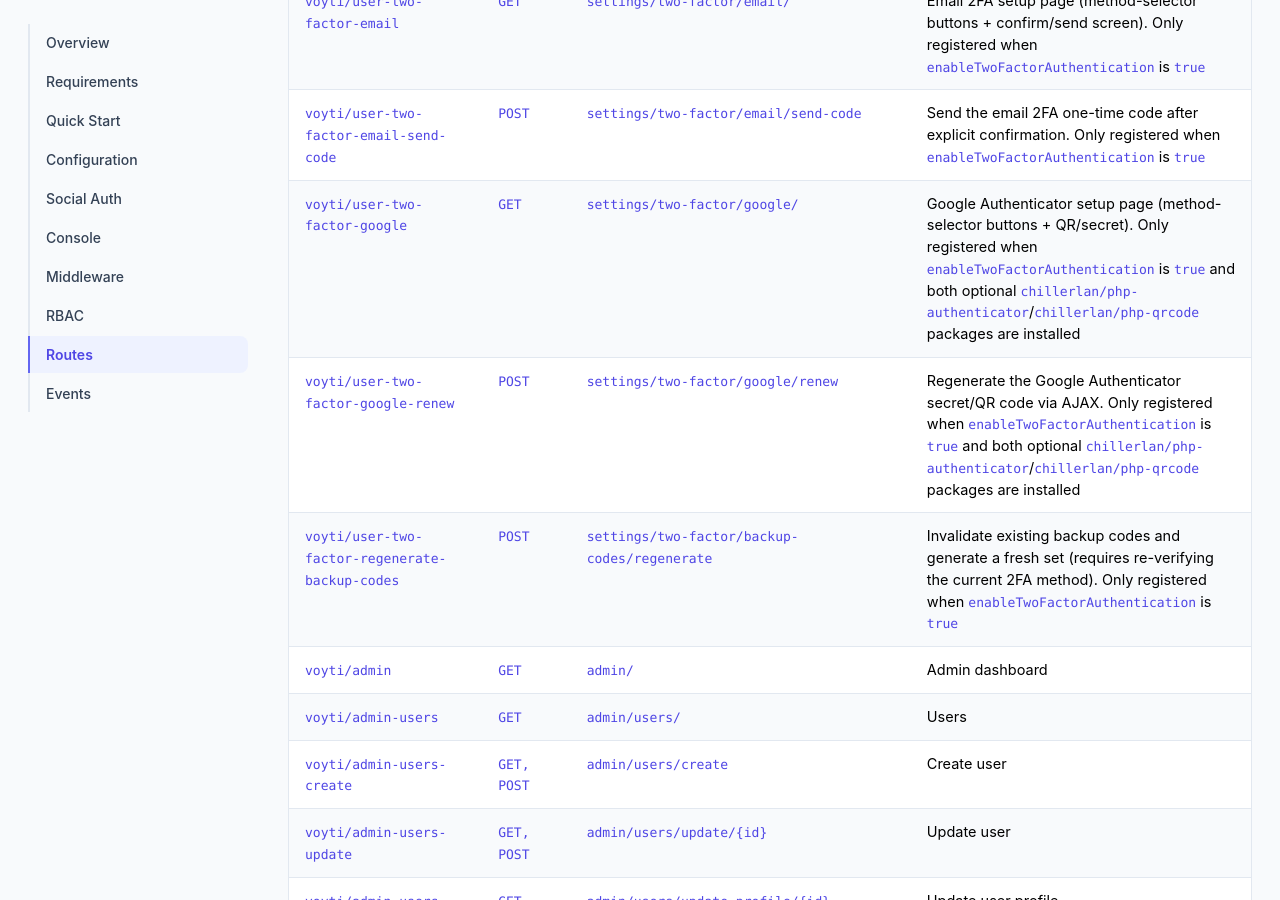
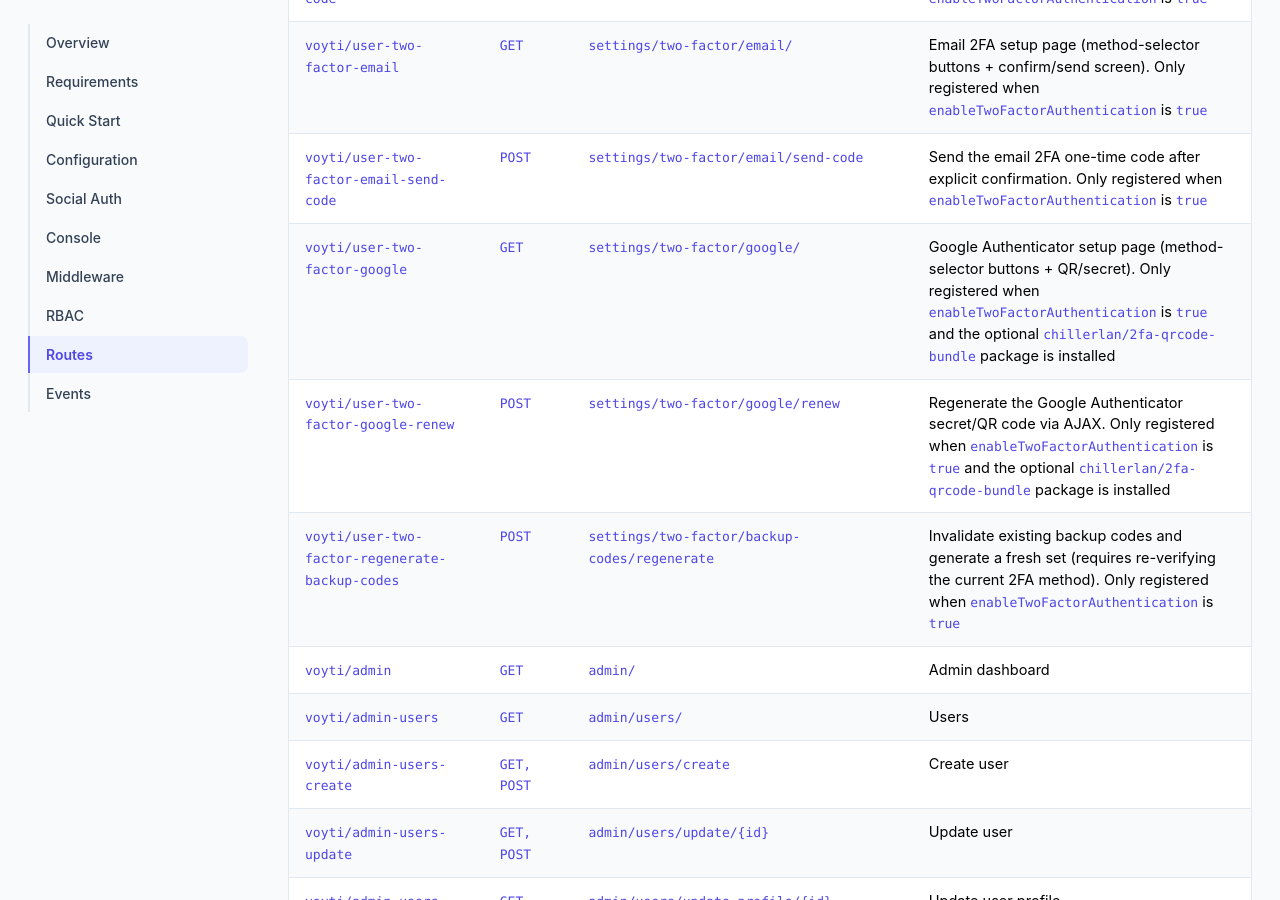
Before and after one commit to YiiRocks/YiiRocks.github.io, a Jekyll site: the page built from voyti/routes/index.html, in a window 1280 px wide and 900 px high, scrolled down 2361 px. Built offline with Jekyll 4.4.1, drawn with Linux system fonts in a browser that asks for light colours; a style sheet for code colours, icons or effects is not loaded.

Commit message:
Update voyti docs for chillerlan/2fa-qrcode-bundle consolidation
Replaces the separate chillerlan/php-authenticator + chillerlan/php-qrcode
install command and route-gating text with the single bundle package.

```diff
--- a/voyti/quick-start/index.html
+++ b/voyti/quick-start/index.html
@@ -17,7 +17,7 @@ title: "Voyti — Quick Start"
             <div class="feature-card">
                 <div class="fw-bold mb-1">Two-Factor Authentication (TOTP)</div>
                 <div class="feature-card__detail">Authenticator app enrollment with QR code provisioning</div>
-                <button type="button" class="copy-btn mb-0" data-clipboard="composer require chillerlan/php-authenticator chillerlan/php-qrcode">composer require chillerlan/php-authenticator chillerlan/php-qrcode</button>
+                <button type="button" class="copy-btn mb-0" data-clipboard="composer require chillerlan/2fa-qrcode-bundle">composer require chillerlan/2fa-qrcode-bundle</button>
             </div>
             <div class="feature-card">
                 <div class="fw-bold mb-1">Social Authentication</div>
--- a/voyti/routes/index.html
+++ b/voyti/routes/index.html
@@ -51,8 +51,8 @@ title: "Voyti — Available Routes"
                     <tr><td><code>voyti/user-two-factor-disable-send-code</code></td><td><code>POST</code></td><td><code>settings/two-factor/disable/send-code</code></td><td>Send the disable-2FA one-time code. Only registered when <code>enableTwoFactorAuthentication</code> is <code>true</code></td></tr>
                     <tr><td><code>voyti/user-two-factor-email</code></td><td><code>GET</code></td><td><code>settings/two-factor/email/</code></td><td>Email 2FA setup page (method-selector buttons + confirm/send screen). Only registered when <code>enableTwoFactorAuthentication</code> is <code>true</code></td></tr>
                     <tr><td><code>voyti/user-two-factor-email-send-code</code></td><td><code>POST</code></td><td><code>settings/two-factor/email/send-code</code></td><td>Send the email 2FA one-time code after explicit confirmation. Only registered when <code>enableTwoFactorAuthentication</code> is <code>true</code></td></tr>
-                    <tr><td><code>voyti/user-two-factor-google</code></td><td><code>GET</code></td><td><code>settings/two-factor/google/</code></td><td>Google Authenticator setup page (method-selector buttons + QR/secret). Only registered when <code>enableTwoFactorAuthentication</code> is <code>true</code> and both optional <code>chillerlan/php-authenticator</code>/<code>chillerlan/php-qrcode</code> packages are installed</td></tr>
-                    <tr><td><code>voyti/user-two-factor-google-renew</code></td><td><code>POST</code></td><td><code>settings/two-factor/google/renew</code></td><td>Regenerate the Google Authenticator secret/QR code via AJAX. Only registered when <code>enableTwoFactorAuthentication</code> is <code>true</code> and both optional <code>chillerlan/php-authenticator</code>/<code>chillerlan/php-qrcode</code> packages are installed</td></tr>
+                    <tr><td><code>voyti/user-two-factor-google</code></td><td><code>GET</code></td><td><code>settings/two-factor/google/</code></td><td>Google Authenticator setup page (method-selector buttons + QR/secret). Only registered when <code>enableTwoFactorAuthentication</code> is <code>true</code> and the optional <code>chillerlan/2fa-qrcode-bundle</code> package is installed</td></tr>
+                    <tr><td><code>voyti/user-two-factor-google-renew</code></td><td><code>POST</code></td><td><code>settings/two-factor/google/renew</code></td><td>Regenerate the Google Authenticator secret/QR code via AJAX. Only registered when <code>enableTwoFactorAuthentication</code> is <code>true</code> and the optional <code>chillerlan/2fa-qrcode-bundle</code> package is installed</td></tr>
                     <tr><td><code>voyti/user-two-factor-regenerate-backup-codes</code></td><td><code>POST</code></td><td><code>settings/two-factor/backup-codes/regenerate</code></td><td>Invalidate existing backup codes and generate a fresh set (requires re-verifying the current 2FA method). Only registered when <code>enableTwoFactorAuthentication</code> is <code>true</code></td></tr>
                     <tr><td><code>voyti/admin</code></td><td><code>GET</code></td><td><code>admin/</code></td><td>Admin dashboard</td></tr>
                     <tr><td><code>voyti/admin-users</code></td><td><code>GET</code></td><td><code>admin/users/</code></td><td>Users</td></tr>
```
